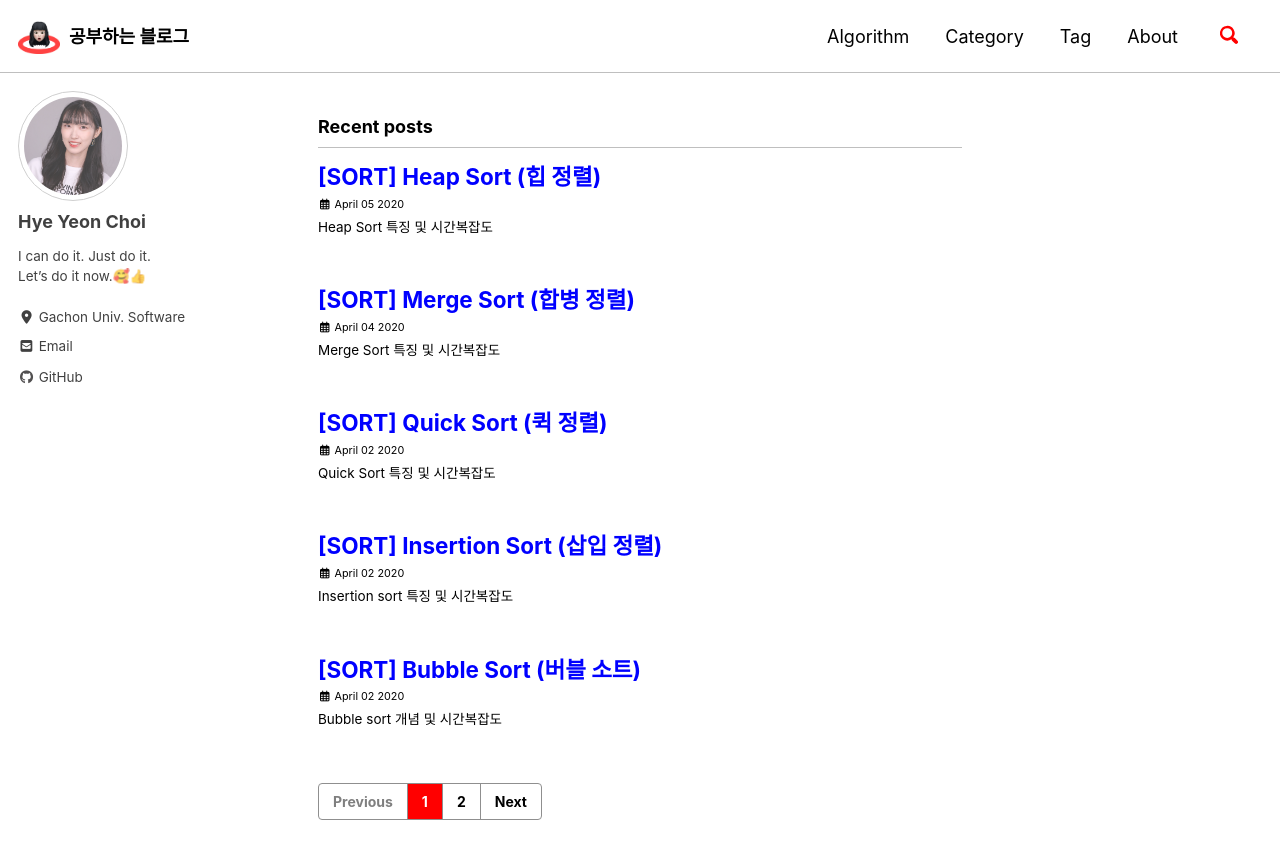
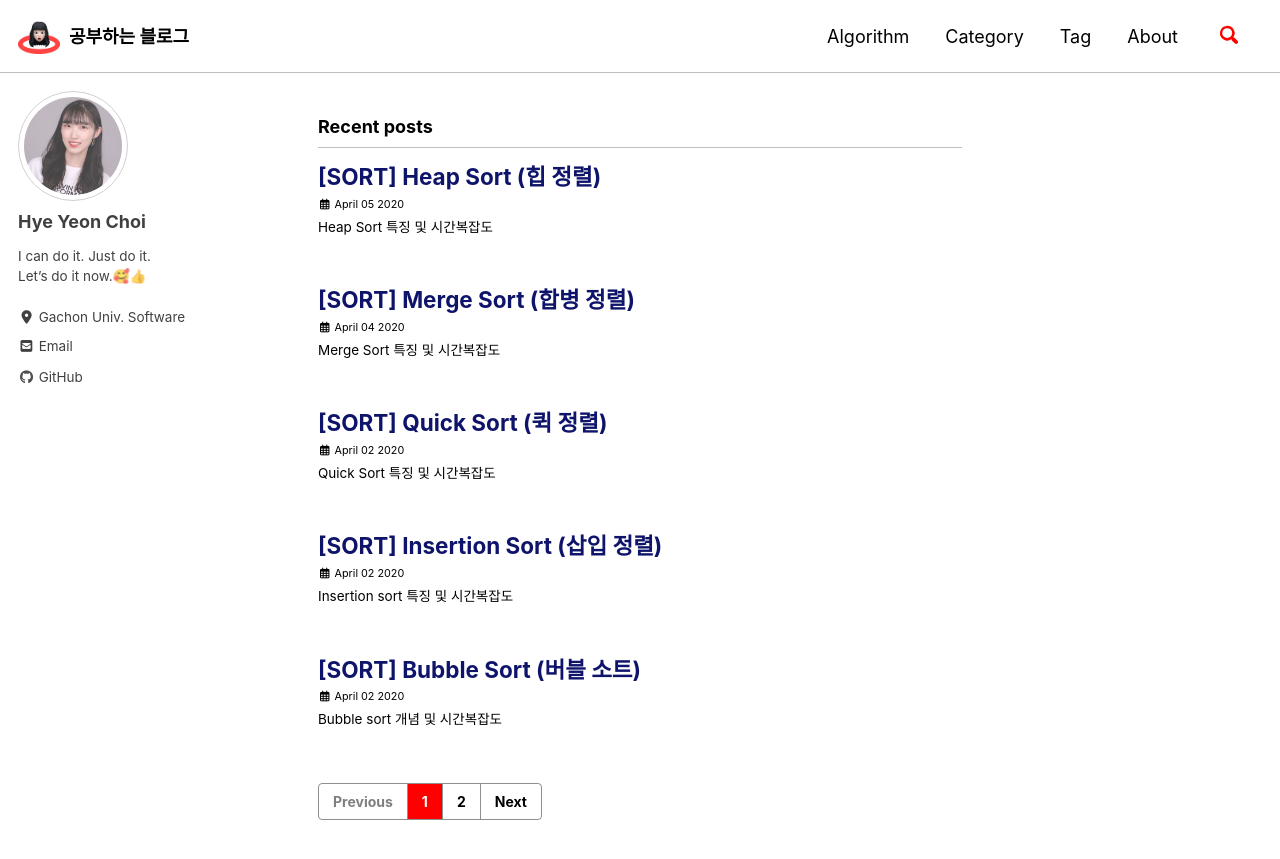
Before and after one commit to chlgpdus921/chlgpdus921.github.io, a Jekyll site: the page built from index.html, in a window 1280 px wide and 900 px high. Shown: the top 859 px of the window. Built offline with Jekyll 4.4.1, drawn with Linux system fonts in a browser that asks for light colours; cached includes are drawn as plain includes; nearby versions of some CDN libraries; the list of posts is cut into pages by our own code.

Commit message:
Post 제목 색 변경

```diff
--- a/_sass/minimal-mistakes/skins/_contrast.scss
+++ b/_sass/minimal-mistakes/skins/_contrast.scss
@@ -8,7 +8,7 @@ $muted-text-color: $text-color !default;
 $primary-color: #ff0000 !default;
 $border-color: mix(#fff, $text-color, 75%) !default;
 $footer-background-color: #000 !default;
-$link-color: #0000ff !default;
+$link-color: #0f146b !default;
 $masthead-link-color: $text-color !default;
 $masthead-link-color-hover: $text-color !default;
 $navicon-link-color-hover: mix(#fff, $text-color, 80%) !default;
```
Also changed, not shown: 1 other file.
